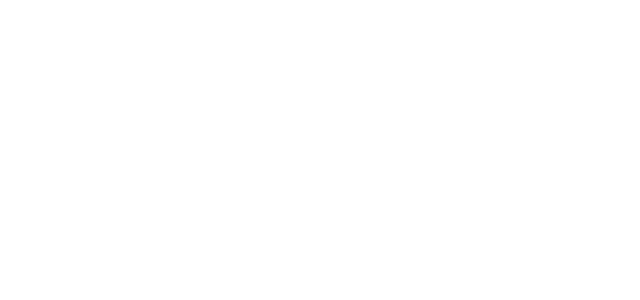
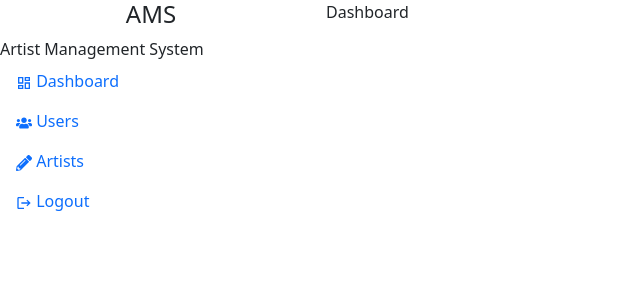
Before and after one commit to bisesh7/Artist-Management-System, a React (Create React App) app in the folder frontend/: page /dashboard in a window 1280 px wide. Before the commit this address had no page. Shown: the top 300 px of the page, without its empty margins (0-640 px from the left). Built offline with nearby package versions, Linux system fonts and the light colour scheme.

Commit message:
feat: Initialize dashboard

```diff
--- a/frontend/src/App.js
+++ b/frontend/src/App.js
@@ -1,5 +1,4 @@
 import logo from "./logo.svg";
-import "bootstrap/dist/css/bootstrap.min.css";
 
 function App() {
   return <div className="App">Artist Management System</div>;
--- a/frontend/src/Components/LoginComponent.jsx
+++ b/frontend/src/Components/LoginComponent.jsx
@@ -1,7 +1,7 @@
 import { Button, Form } from "react-bootstrap";
 import styles from "../Styles/auth.module.scss";
 import * as Yup from "yup";
-import { Formik, useFormik } from "formik";
+import { useFormik } from "formik";
 
 const LoginComponent = () => {
   const validationSchema = Yup.object({
--- /dev/null
+++ b/frontend/src/Components/NavbarComponent.jsx
@@ -0,0 +1,3 @@
+const NavbarComponent = {};
+
+export default NavbarComponent;
--- /dev/null
+++ b/frontend/src/Pages/Dashboard.jsx
@@ -0,0 +1,35 @@
+import { Col, Nav, Row } from "react-bootstrap";
+import { FaPencilAlt, FaUsers } from "react-icons/fa";
+import { MdLogout, MdOutlineDashboard } from "react-icons/md";
+
+const Dashboard = () => {
+  return (
+    <Row>
+      <Col md="3">
+        <h4 className="text-center">AMS</h4>
+        <span className="text-center"> Artist Management System</span>
+        <Nav defaultActiveKey="/home" className="flex-column">
+          <Nav.Link href="/home">
+            <MdOutlineDashboard /> Dashboard
+          </Nav.Link>
+          <Nav.Link eventKey="/users">
+            <FaUsers />
+            &nbsp;Users
+          </Nav.Link>
+          <Nav.Link eventKey="/artists">
+            <FaPencilAlt />
+            &nbsp;Artists
+          </Nav.Link>
+          <Nav.Link eventKey="/logout">
+            <MdLogout />
+            &nbsp;Logout
+          </Nav.Link>
+        </Nav>
+      </Col>
+
+      <Col>Dashboard</Col>
+    </Row>
+  );
+};
+
+export default Dashboard;
--- a/frontend/src/index.js
+++ b/frontend/src/index.js
@@ -1,12 +1,12 @@
 import React from "react";
 import ReactDOM from "react-dom/client";
 import "./index.css";
-import App from "./App";
 import reportWebVitals from "./reportWebVitals";
 import { BrowserRouter, Route, Routes } from "react-router-dom";
 import Login from "./Pages/Login";
-import LoginComponent from "./Components/LoginComponent";
 import SignUp from "./Pages/Signup";
+import Dashboard from "./Pages/Dashboard.jsx";
+import "bootstrap/dist/css/bootstrap.min.css";
 
 const root = ReactDOM.createRoot(document.getElementById("root"));
 root.render(
@@ -15,6 +15,7 @@
       <Routes>
         <Route path="/" element={<Login />} />
         <Route path="/signup" element={<SignUp />} />
+        <Route path="/dashboard" element={<Dashboard />} />
       </Routes>
     </BrowserRouter>
   </React.StrictMode>,
```
